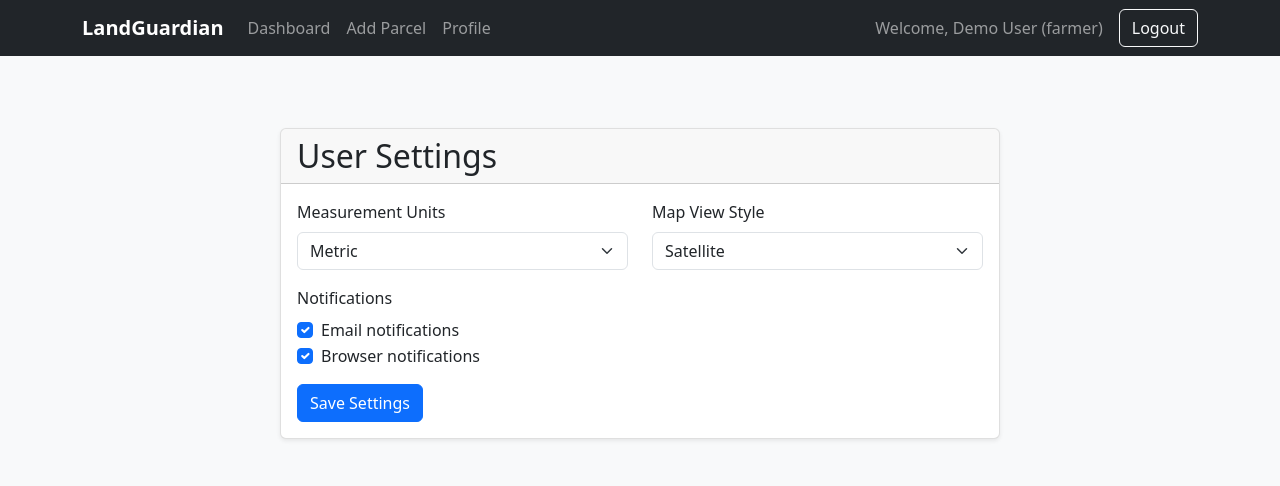
After one commit to ThatDudeJude/Land_Guardian, a Flask app: page /settings in a window 1280 px wide. The commit adds this page. Shown: the top 486 px of the page. Run offline with Flask 3, Linux system fonts and the light colour scheme; a user stored in the database is signed in.

Commit message:
Added essential user preferences

```diff
--- a/landguardian/app/models.py
+++ b/landguardian/app/models.py
@@ -87,6 +87,11 @@ def _define_models():
             last_login = db.Column(db.DateTime)
 
             is_active = db.Column(db.Boolean, default=True)
+            preferences = db.Column(db.JSON, default=lambda: {
+                'units': 'metric',
+                'map_style': 'satellite',
+                'notifications': {'email': True, 'browser': True}
+            })
 
             def set_password(self, password):
 
--- a/landguardian/app/routes.py
+++ b/landguardian/app/routes.py
@@ -39,7 +39,8 @@ def dashboard():
         } for p in parcels
     ]
     is_first_visit = len(parcels) == 0
-    return render_template('dashboard.html', parcels=parcels, stats=stats, parcels_data=parcels_data, is_first_visit=is_first_visit)
+    map_style = current_user.preferences.get('map_style', 'satellite')
+    return render_template('dashboard.html', parcels=parcels, stats=stats, parcels_data=parcels_data, is_first_visit=is_first_visit, map_style=map_style)
 
 @main_bp.route('/add', methods=['GET', 'POST'])
 @login_required
@@ -266,3 +267,20 @@ def change_password():
         return redirect(url_for('main.profile'))
 
     return render_template('change_password.html')
+
+@main_bp.route('/settings', methods=['GET', 'POST'])
+@login_required
+def settings():
+    """
+    User settings page for preferences.
+    """
+    if request.method == 'POST':
+        current_user.preferences['units'] = request.form['units']
+        current_user.preferences['map_style'] = request.form['map_style']
+        current_user.preferences['notifications']['email'] = 'email' in request.form
+        current_user.preferences['notifications']['browser'] = 'browser' in request.form
+        db.session.commit()
+        flash('Settings updated successfully', 'success')
+        return redirect(url_for('main.settings'))
+
+    return render_template('settings.html')
--- a/landguardian/app/templates/dashboard.html
+++ b/landguardian/app/templates/dashboard.html
@@ -285,7 +285,7 @@
               });
           });
       });
-          initMap({{ parcels_data|tojson }});
+          initMap({{ parcels_data|tojson }}, '{{ map_style }}');
 
           // Card click events
           document.querySelectorAll('.parcel-card').forEach(card => {
--- /dev/null
+++ b/landguardian/app/templates/settings.html
@@ -0,0 +1,56 @@
+{% extends "base.html" %}
+
+{% block title %}Settings - LandGuardian{% endblock %}
+
+{% block content %}
+<div class="container py-5">
+  <div class="row justify-content-center">
+    <div class="col-lg-8">
+      <div class="card">
+        <div class="card-header">
+          <h2 class="card-title mb-0">User Settings</h2>
+        </div>
+        <div class="card-body">
+          <form method="post">
+            <div class="row">
+              <div class="col-md-6 mb-3">
+                <label for="units" class="form-label">Measurement Units</label>
+                <select class="form-select" id="units" name="units">
+                  <option value="metric" {% if current_user.preferences.units == 'metric' %}selected{% endif %}>Metric</option>
+                  <option value="imperial" {% if current_user.preferences.units == 'imperial' %}selected{% endif %}>Imperial</option>
+                </select>
+              </div>
+              <div class="col-md-6 mb-3">
+                <label for="map_style" class="form-label">Map View Style</label>
+                <select class="form-select" id="map_style" name="map_style">
+                  <option value="satellite" {% if current_user.preferences.map_style == 'satellite' %}selected{% endif %}>Satellite</option>
+                  <option value="terrain" {% if current_user.preferences.map_style == 'terrain' %}selected{% endif %}>Terrain</option>
+                  <option value="street" {% if current_user.preferences.map_style == 'street' %}selected{% endif %}>Street</option>
+                </select>
+              </div>
+            </div>
+
+            <div class="mb-3">
+              <label class="form-label">Notifications</label>
+              <div class="form-check">
+                <input class="form-check-input" type="checkbox" id="email" name="email" {% if current_user.preferences.notifications.email %}checked{% endif %}>
+                <label class="form-check-label" for="email">
+                  Email notifications
+                </label>
+              </div>
+              <div class="form-check">
+                <input class="form-check-input" type="checkbox" id="browser" name="browser" {% if current_user.preferences.notifications.browser %}checked{% endif %}>
+                <label class="form-check-label" for="browser">
+                  Browser notifications
+                </label>
+              </div>
+            </div>
+
+            <button type="submit" class="btn btn-primary">Save Settings</button>
+          </form>
+        </div>
+      </div>
+    </div>
+  </div>
+</div>
+{% endblock %}
```
Also changed, not shown: PROMPTS.md (+3 -0 lines), TASKS_AND_CHANGES.md (+11 -0 lines), landguardian/utils/units.py (added, +76 -0 lines).
